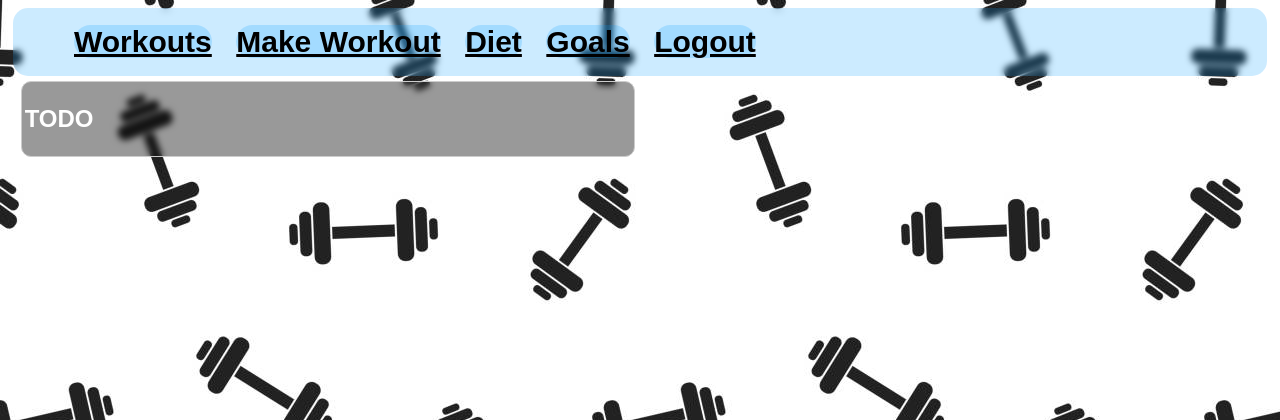
After one commit to Starbobinho/fitness_app, a Flask app: page /goals in a window 1280 px wide. The commit adds this page. Shown: the top 420 px of the page. Run offline with Flask 3, Linux system fonts and the light colour scheme.

Commit message:
Adição de goals para o aplicativo

```diff
--- a/app.py
+++ b/app.py
@@ -250,7 +250,9 @@ def delete_food(fdc_id):
 
     return redirect('/diet')
 
-
+@app.route('/goals', methods=['POST', 'GET'])
+def goals():
+    return render_template('goals.html', logged_in=True)
 
 
 if __name__ == '__main__':
--- a/static/style.css
+++ b/static/style.css
@@ -155,3 +155,14 @@ section#diet {
     color: white;
     padding: 3px;
 }
+
+section#goals {
+    backdrop-filter: blur(3px);
+    background-color: rgba(0, 0, 0, .4);
+    border-radius: 10px;
+    width: 48%;
+    margin-left: 1%;
+    border: 1px solid #ccc;
+    color: white;
+    padding: 3px;
+}
--- /dev/null
+++ b/templates/goals.html
@@ -0,0 +1,9 @@
+{% extends "layout.html" %}
+
+{% block body %}
+
+<section id="goals">
+    <h1>TODO</h1>
+</section>
+
+{% endblock %}
--- a/templates/layout.html
+++ b/templates/layout.html
@@ -11,7 +11,7 @@
         {% if not logged_in %}
             <nav><ul><a href="/register" id="nav-button">Register</a> <a href="/" id="nav-button">Log in</a></ul></nav>
         {% else %}
-            <nav><ul><a href="/user_screen" id="nav-button">Main</a> <a href="/make_workout" id="nav-button">Make Workout</a> <a href="/diet" id="nav-button">Diet</a>  <a href="/logout" id="nav-button">Logout</a></ul></nav>
+            <nav><ul><a href="/user_screen" id="nav-button">Workouts</a> <a href="/make_workout" id="nav-button">Make Workout</a> <a href="/diet" id="nav-button">Diet</a> <a href="/goals" id="nav-button">Goals</a> <a href="/logout" id="nav-button">Logout</a></ul></nav>
         {% endif %}
     </div>
     {% block body %}{% endblock %}
```
